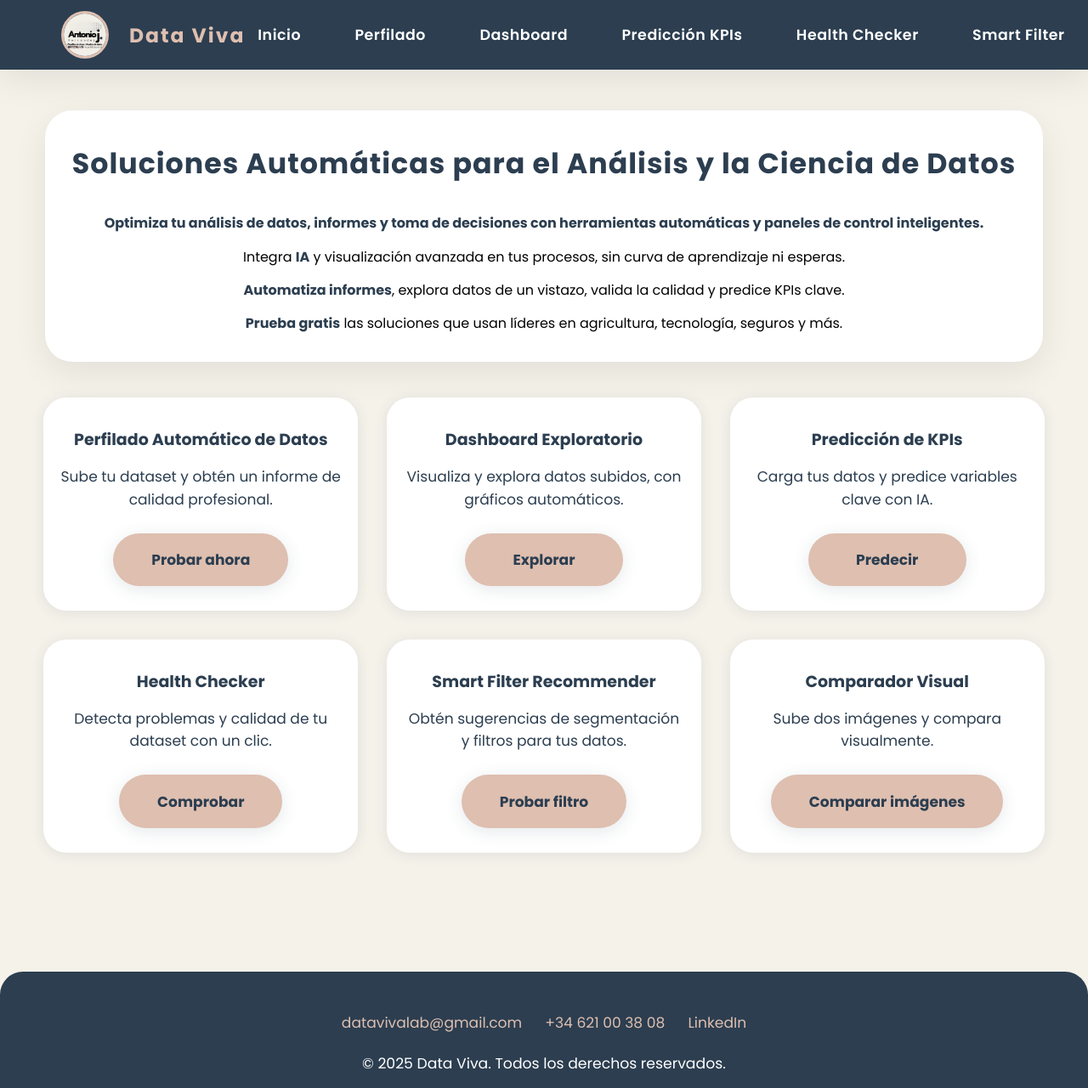
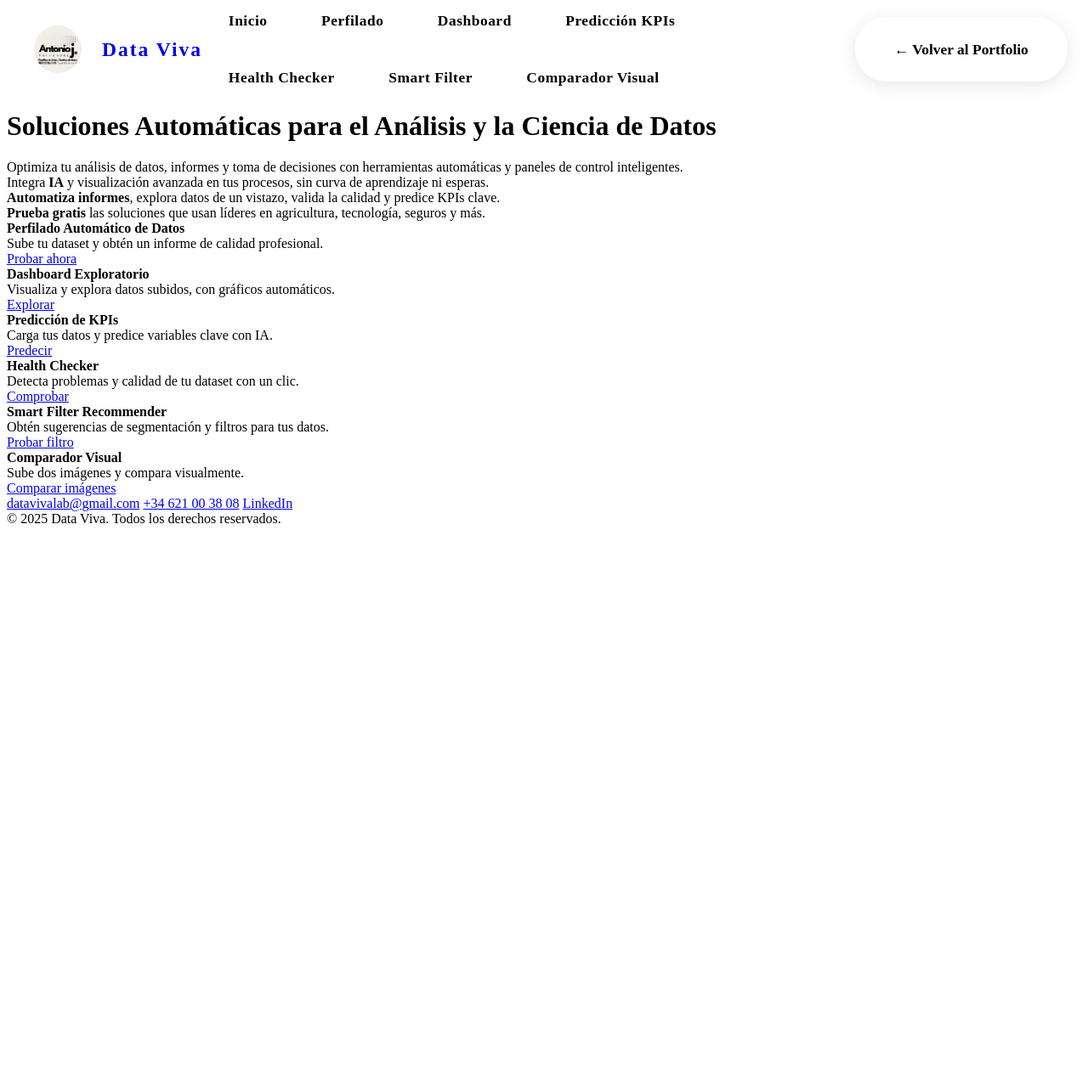
Before and after one commit to AntonioJFdez/App-Data-Viva, a Flask app: page / in a window 1280 px wide. Shown: the whole page at 85% size. Run offline with Flask 3, Linux system fonts and the light colour scheme.

Commit message:
Update app.css

```diff
--- a/static/css/app.css
+++ b/static/css/app.css
@@ -1,79 +1,42 @@
-:root {
-  --primary: #2c3e50;
-  --secondary: #debfb0;
-  --background: #f5f2ea;
-  --white: #fff;
-  --text: #020202;
-  --border-radius: 2rem;
-  --box-shadow: 0 12px 40px rgba(0,0,0,0.08);
-  --header-height: 82px;
-  --card-maxwidth: 370px;
-  --content-maxwidth: 1200px;
-}
-
-html, body {
-  height: 100%;
-  font-family: 'Poppins', sans-serif;
-  color: var(--text);
-  background: var(--background);
-  min-height: 100vh;
-  width: 100vw;
-  box-sizing: border-box;
-  overflow-x: hidden;
-}
-
-body {
-  margin: 0;
-  display: flex;
-  flex-direction: column;
-  min-height: 100vh;
-}
-
-main {
-  flex: 1 0 auto;
-}
-
-* { box-sizing: border-box; margin: 0; padding: 0; }
-
-.container {
-  width: 92%;
-  max-width: var(--content-maxwidth);
-  margin: 0 auto;
-  padding: 3rem 0;
-  display: flex;
-  flex-direction: column;
-  align-items: center;
-}
-
-/* HEADER */
+/* ==== HEADER PERFECTO Y RESPONSIVO ==== */
 header {
-  position: sticky; top: 0; z-index: 1000;
+  position: sticky;
+  top: 0;
+  z-index: 1000;
   background: var(--primary);
   height: var(--header-height);
   box-shadow: var(--box-shadow);
-  display: flex; align-items: center; width: 100%;
+  display: flex;
+  align-items: center;
+  justify-content: space-between;
+  width: 100vw;
+  min-width: 100vw;
 }
 
 .nav-container {
+  width: 100%;
+  max-width: var(--content-maxwidth);
+  margin: 0 auto;
   display: flex;
   align-items: center;
   justify-content: space-between;
   height: var(--header-height);
-  width: 100%;
-  max-width: var(--content-maxwidth);
-  margin: 0 auto;
   padding: 0 2rem;
+  gap: 1rem; /* Ajustamos para que haya espacio suficiente */
 }
 
+/* LOGO */
 .nav-logo {
   display: flex;
   align-items: center;
   gap: 1rem;
   text-decoration: none;
+  flex-shrink: 0;
 }
 
 .nav-logo img {
-  width: 56px; height: 56px;
+  width: 56px;
+  height: 56px;
   border-radius: 50%;
   border: 3px solid var(--secondary);
 }
@@ -87,20 +50,46 @@ header {
   white-space: nowrap;
 }
 
-nav ul {
-  display: flex; gap: 2.1rem; list-style: none; align-items: center; margin: 0;
+/* NAV MENU */
+nav {
+  flex: 1;
+  display: flex;
+  justify-content: center;
+  align-items: center;
+  min-width: 0;
 }
 
+nav ul {
+  display: flex;
+  gap: 2.1rem;
+  list-style: none;
+  align-items: center;
+  margin: 0;
+  padding: 0;
+  flex-wrap: wrap;
+}
+
+/* ENLACES DE NAVEGACIÓN */
 nav a {
-  color: var(--white); text-decoration: none; font-size: 1.09rem;
-  font-weight: 600; letter-spacing: 0.03em;
-  padding: 0.39rem 0.93rem; border-radius: 1.4rem;
+  color: var(--white);
+  text-decoration: none;
+  font-size: 1.09rem;
+  font-weight: 600;
+  letter-spacing: 0.03em;
+  padding: 0.39rem 0.93rem;
+  border-radius: 1.4rem;
   transition: background 0.2s, color 0.2s;
-  display: inline-block; text-align: center;
+  display: inline-block;
+  text-align: center;
   white-space: nowrap;
 }
 
-nav a:hover { background: var(--secondary); color: var(--primary);}
+nav a:hover {
+  background: var(--secondary);
+  color: var(--primary);
+}
+
+/* BOTÓN DE VUELTA AL PORTFOLIO */
 .cta-nav {
   background: var(--secondary);
   color: var(--primary) !important;
@@ -115,10 +104,16 @@ nav a:hover { background: var(--secondary); color: var(--primary);}
   align-self: center;
   text-decoration: none;
   line-height: 1.3;
-  display: flex; align-items: center; justify-content: center; height: 44px;
+  display: flex;
+  align-items: center;
+  justify-content: center;
+  height: 44px;
   min-width: 180px;
   white-space: nowrap;
+  overflow: visible;
+  flex-shrink: 0;
 }
+
 .cta-nav:hover {
   background: var(--primary);
   color: var(--secondary) !important;
@@ -127,199 +122,51 @@ nav a:hover { background: var(--secondary); color: var(--primary);}
   transform: scale(1.03) translateY(-2px);
 }
 
-/* HERO CARD */
-.hero-info-card {
-  background: var(--white);
-  border-radius: var(--border-radius);
-  box-shadow: var(--box-shadow);
-  padding: 2.4rem 2rem 2rem 2rem;
-  margin-bottom: 2.6rem;
-  text-align: center;
-  max-width: var(--content-maxwidth);
-  margin-left: auto; margin-right: auto;
-}
-.corp-title {
-  color: var(--primary);
-  font-size: 2.08rem;
-  font-weight: 700;
-  letter-spacing: 0.03em;
-  margin-bottom: 1.2rem;
-}
-.hero-info-card > div {
-  line-height: 1.65;
-}
-.hero-info-card br {
-  margin-bottom: 0.7em;
-}
-.hero-info-card span {
-  display: inline-block;
-  margin-top: 0.8em;
-}
-.bold, b, strong { font-weight: 700; color: var(--primary);}
-.center { text-align: center !important; }
-
-/* PROJECTS GRID */
-.projects-section {
-  padding: 0;
-  display: flex;
-  flex-direction: column;
-  align-items: center;
-  width: 100%;
-}
-.projects-grid {
-  display: flex;
-  flex-wrap: wrap;
-  gap: 2.1rem;
-  justify-content: center;
-  align-items: stretch;
-  width: 100%;
-  max-width: var(--content-maxwidth);
-  margin: 0 auto;
-}
-.project-card {
-  background: var(--white);
-  border-radius: 1.7rem;
-  box-shadow: 0 2px 16px rgba(44,62,80,0.10);
-  padding: 2.2rem 1.2rem 1.8rem 1.2rem;
-  max-width: var(--card-maxwidth);
-  min-width: 260px;
-  flex: 1 1 320px;
-  display: flex; flex-direction: column;
-  align-items: center; justify-content: center; text-align: center;
-  margin: 0 auto;
-  transition: box-shadow 0.18s, transform 0.18s;
-}
-.project-card:hover { box-shadow: 0 4px 28px rgba(44,62,80,0.16); transform: scale(1.022);}
-.project-title {
-  color: var(--primary); /* AZUL CORPORATIVO */
-  font-weight: 700;
-  font-size: 1.19rem;
-  margin-bottom: 1rem;
-  text-align: center;
-}
-.project-desc {
-  color: var(--primary);
-  font-size: 1.07rem;
-  text-align: center;
-  margin-bottom: 1.35rem;
-  line-height: 1.55;
-}
-
-/* BOTONES */
-.cta-button, .button, button, input[type="submit"] {
-  display: inline-block;
-  padding: 1.15rem 2.8rem;
-  font-size: 1.07rem;
-  background: var(--secondary);
-  color: var(--primary);
-  border-radius: 2.3rem;
-  font-weight: 700;
-  text-decoration: none;
-  border: none;
-  box-shadow: 0 4px 20px rgba(44,62,80,0.12);
-  transition: transform 0.19s, box-shadow 0.19s, background 0.19s, color 0.19s;
-  font-family: 'Poppins', sans-serif;
-  text-align: center;
-  min-width: 186px;
-  margin-top: 0.3rem;
-}
-.cta-button:hover, .button:hover, button:hover, input[type="submit"]:hover {
-  background: var(--primary);
-  color: var(--secondary);
-  transform: scale(1.04) translateY(-2px);
-}
-.volver-inicio-link {
-  display: inline-block;
-  color: var(--primary);
-  font-weight: 600;
-  text-decoration: none !important;
-  font-size: 1.04rem;
-  margin: 0.6rem 0 0.3rem 0;
-  background: none;
-  border: none;
-  padding: 0;
-  border-radius: 0;
-  box-shadow: none;
-  text-align: center;
-}
-.volver-inicio-link:hover { color: var(--secondary);}
-input[type="file"], select {
-  border-radius: 1.5rem;
-  border: 1.5px solid var(--secondary);
-  background: var(--background);
-  padding: 1.05rem 1.22rem;
-  font-family: 'Poppins', sans-serif;
-  font-size: 1.04rem;
-  color: var(--primary);
-  margin-bottom: 1.1rem;
-  box-shadow: 0 2px 10px rgba(44,62,80,0.09);
-  transition: border 0.15s, box-shadow 0.15s;
-  width: 100%;
-}
-input[type="file"]:hover, select:focus {
-  border-color: var(--primary);
-  box-shadow: 0 0 0 3px rgba(222, 191, 176, 0.12);
-}
-input[type="text"], input[type="number"], input[type="email"], textarea {
-  border-radius: 1.5rem;
-  border: 1.3px solid var(--secondary);
-  background: var(--white);
-  padding: 1.05rem 1.22rem;
-  font-family: 'Poppins', sans-serif;
-  font-size: 1.04rem;
-  color: var(--primary);
-  margin-bottom: 1.1rem;
-  box-shadow: 0 2px 8px rgba(44,62,80,0.05);
-  transition: border 0.15s, box-shadow 0.15s;
-  width: 100%;
-}
-input:focus, textarea:focus {
-  border-color: var(--primary);
-  outline: none;
-  box-shadow: 0 0 0 2px rgba(222,191,176,0.17);
-}
-/* Footer */
-footer {
-  background: var(--primary);
-  color: var(--white);
-  text-align: center;
-  padding: 2.2rem 0 1rem 0;
-  margin-top: 2rem;
-  font-size: 1rem;
-  border-top-left-radius: 1.7rem;
-  border-top-right-radius: 1.7rem;
-}
-.footer-contactos {
-  margin-top: 0.7rem;
-  display: flex; flex-wrap: wrap; justify-content: center; gap: 1.7rem;
-}
-.footer-contactos a {
-  color: var(--secondary); text-decoration: none; display:inline-flex; align-items:center; gap:0.48rem; font-size:1.07rem;
-}
-.footer-contactos a:hover { color: var(--white);}
-.footer-derechos {
-  margin-top: 1.4rem;
-  color: var(--white);
-  font-size: 1.08rem;
-  font-weight: 500;
-  text-align: center;
-  width: 100%;
+/* RESPONSIVE HEADER */
+@media (max-width: 1200px) {
+  .nav-container { padding: 0 1.2rem; }
 }
 @media (max-width: 900px) {
-  .container { padding: 2rem 0; }
-  .nav-container { flex-direction: column; gap: 0.9rem; height: auto;}
-  nav ul { flex-wrap: wrap; justify-content: center; gap: 1rem; }
-  .projects-grid { gap: 1.15rem;}
-  .hero-info-card { max-width: 99vw;}
+  .nav-container {
+    flex-direction: column;
+    align-items: stretch;
+    height: auto;
+    gap: 0.3rem;
+    padding: 0 0.6rem;
+  }
+  nav {
+    width: 100%;
+    justify-content: center;
+    margin: 0.2rem 0 0.1rem 0;
+  }
+  .cta-nav {
+    margin-left: 0;
+    margin-top: 0.3rem;
+    width: 100%;
+    max-width: 98vw;
+    min-width: 120px;
+    align-self: center;
+    justify-content: center;
+  }
 }
 @media (max-width: 600px) {
-  .nav-logo img { width: 38px; height: 38px;}
-  .nav-logo span { font-size: 1rem;}
-  nav a { font-size: 0.98rem; }
-  .cta-button, .button, button, input[type="submit"] { font-size: 0.98rem; padding: 0.9rem 1.5rem; min-width: 110px;}
-  .project-card { max-width: 96vw;}
+  .nav-logo img {
+    width: 38px;
+    height: 38px;
+  }
+  .nav-logo span {
+    font-size: 1rem;
+  }
+  nav a {
+    font-size: 0.98rem;
+  }
+  .cta-nav {
+    font-size: 0.96rem;
+    padding: 0.7rem 1rem;
+    min-width: 100px;
+    max-width: 100vw;
+  }
+  nav ul {
+    gap: 0.7rem;
+  }
 }
-@media (max-width: 700px) {
-  .project-card { min-width: 89vw; max-width: 99vw;}
-  .projects-grid { max-width: 99vw;}
-}
```
